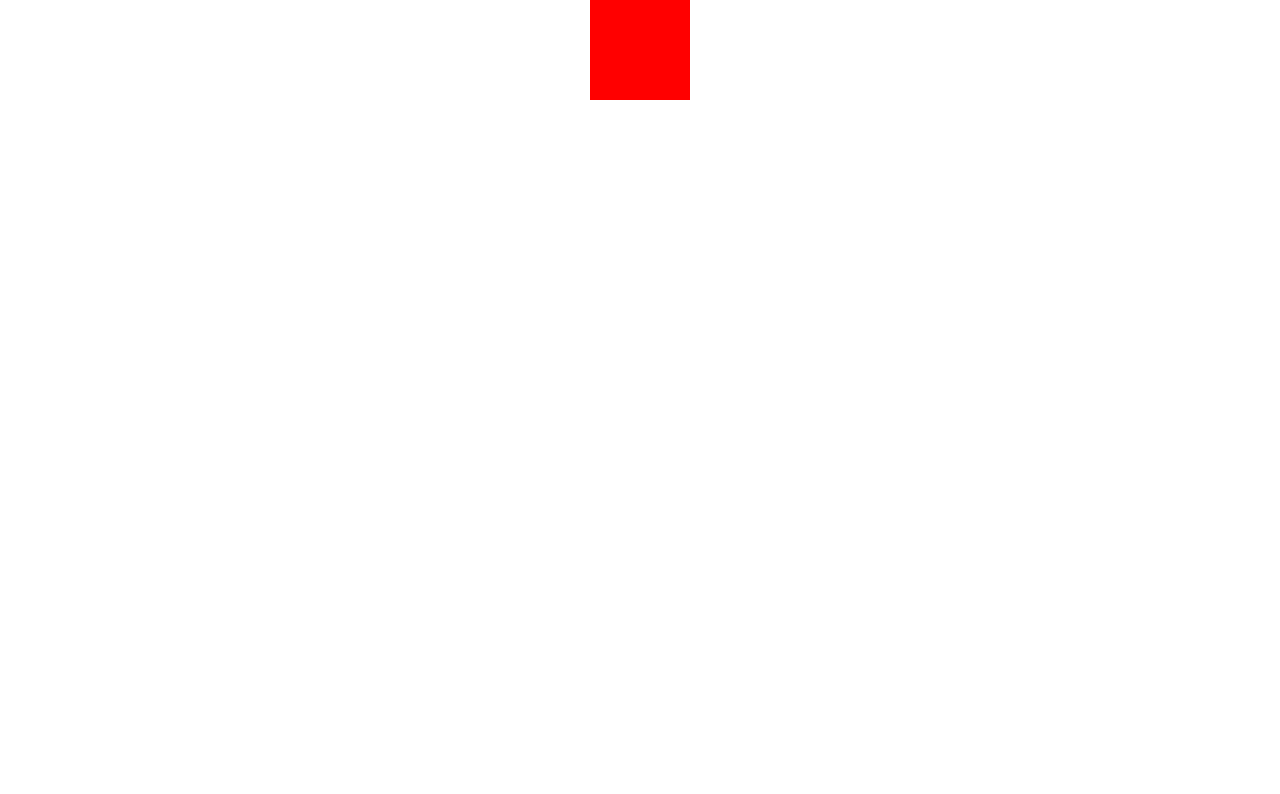
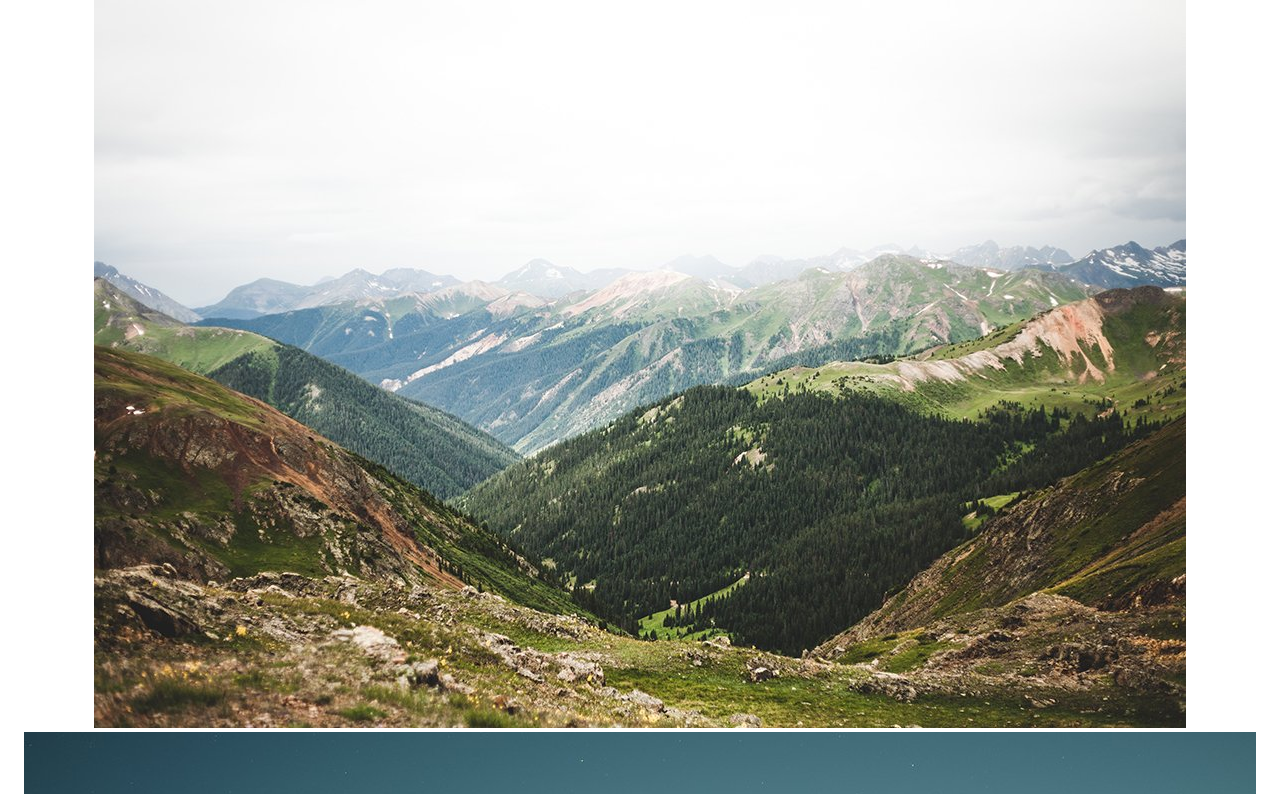
Before and after one commit to atomcorp/tate, a React (Create React App) app: page / in a window 1280 px wide. Shown: the top 794 px of the page. Built offline with nearby package versions, Linux system fonts and the light colour scheme.

Commit message:
added testing for images

```diff
--- a/src/presentational/page.jsx
+++ b/src/presentational/page.jsx
@@ -1,7 +1,7 @@
 // see note for why this using * as React:
 // https://flow.org/en/docs/react/children/
 import * as React from 'react';
-import img from '../assets/breanna-galley-64436.jpg';
+import { images } from '../tate/debug.js';
 import Tate from '../tate/tate.js';
 
 type Props = {
@@ -16,9 +16,31 @@ const Container = function (props: Props) {
   );
 }
 
-const Image = function (props: { passKey: number}) {
+class TateDiv extends React.Component {
+  constructor(props) {
+    super(props);
+    this.initTate = this.initTate.bind(this);
+  }
+  initTate(el) {
+    if (el) {
+      Tate(el);
+    }
+  }
+  render() {
+    return (
+      <div
+        className="tate"
+        ref={self => this.initTate(self)}
+      >
+        {this.props.children}
+      </div>
+    );
+  }
+}
+
+const Image = function (props: { url: string}) {
   return (
-    <img src={img} alt=""/>
+    <img src={props.url} alt=""/>
   )
 }
 
@@ -29,11 +51,10 @@ class Canvas extends React.Component {
     this.initTate = this.initTate.bind(this);
   }
 
-  initTate(canvas) {
-    if (canvas) {
-      Tate(canvas);
+  initTate(el) {
+    if (el) {
+      Tate(el);
     }
-
   }
 
   render() {
@@ -55,10 +76,14 @@ const Page = () => {
 
   return(
     <Container>
-    {/* {Array.from(Array(6)).map((val, i) => {
-      return <Image key={i} />;
-    }) } */}
-      <Canvas />
+      <TateDiv>
+        {
+          images.map((val, i) => {
+            return <Image url={val} key={i} />;
+          })
+        }
+      </TateDiv>
+      {/* <Canvas /> */}
     </Container >
   );
 }
--- a/src/tate/tate.js
+++ b/src/tate/tate.js
@@ -4,14 +4,12 @@ import ContainerDimensions from './container-dimensions.js';
 import Options from './options.js';
 type ContainerType = HTMLCanvasElement;
 
-
 const Tate = function(container: ContainerType, options = {}) {
-  if (!(container instanceof HTMLCanvasElement)) {
-    throw new Error(`${container} is not a Canvas element`)
+  if (!(container instanceof HTMLElement)) {
+    throw new Error(`${container} is not a HTML element`)
   }
   const getDimensions = ContainerDimensions(implicitDimensions(container));
   const getOptions = Options(options);
-  console.log(getOptions)
 }
 
 type Ratio = {
```
Also changed, not shown: src/tate/debug.js (+6 -6 lines), src/tate/images.js (added, +32 -0 lines), 1 other file (tests, documents, lock files or other folders).
